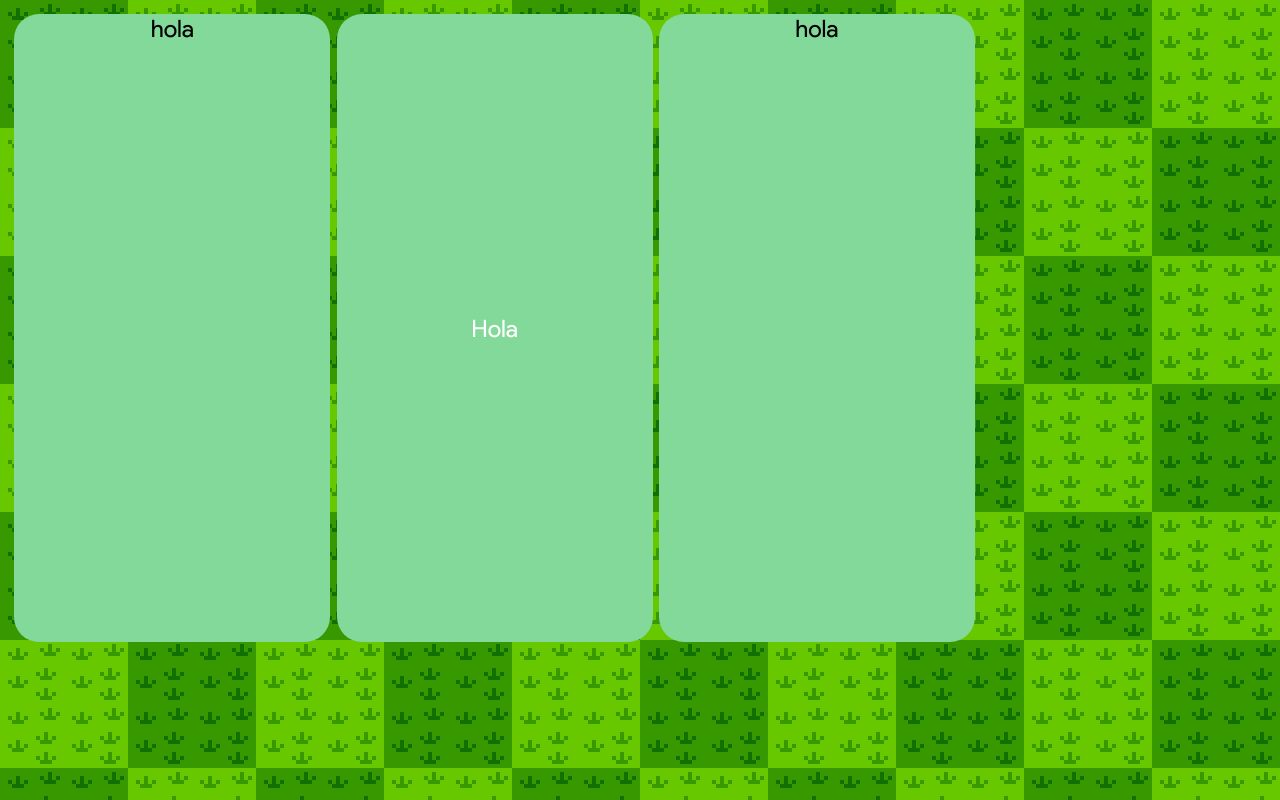
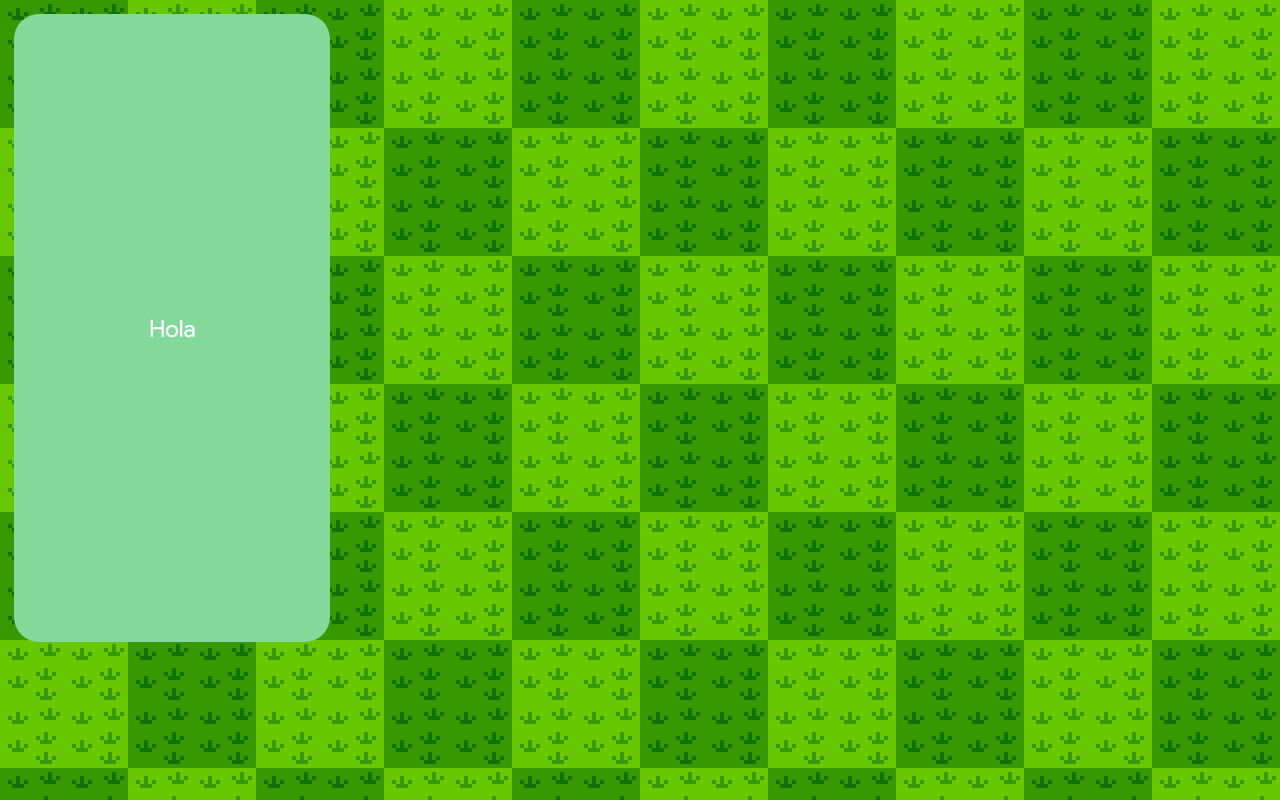
Before and after one commit to International-Fruit-Union/FruitRL-Web, a plain HTML site: page index.html in a window 1280 px wide. Drawn offline with Linux system fonts and the light colour scheme.

Commit message:
Update index.html

```diff
--- a/index.html
+++ b/index.html
@@ -7,23 +7,14 @@
 </head>
 
 <body>
-
-
-    <section id="contenedor1">
-
-        <section id="obj_parent_button">
-            hola
-        </section>
             <section id="obj_parent_button">
                 <div id="centrar">
                     Hola
                 </div>
             </section>
-            <section id="obj_parent_button">
-                hola
-            </section>
 
-    </section>
+
+
 
 
 </body>
```
